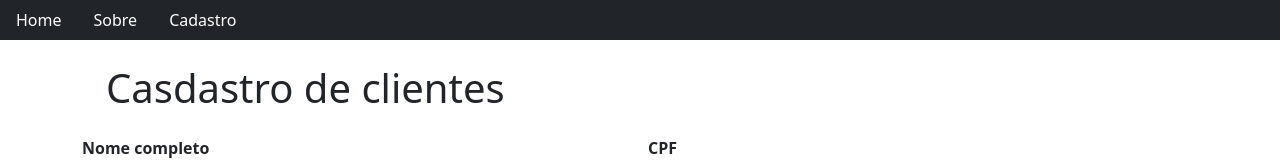
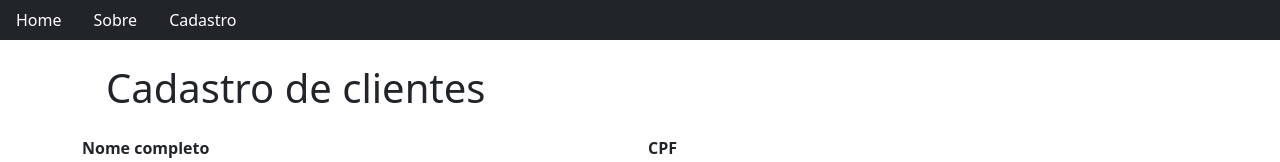
Before and after one commit to gaabdev/Estudo-de-Caso-01-Template-B-sico-HTML-com-Bootstrap, a plain HTML site: page index.html in a window 1280 px wide. Shown: the top 162 px of the page. Drawn offline with nearby package versions, Linux system fonts and the light colour scheme.

Commit message:
Tag h1 atualizada

```diff
--- a/index.html
+++ b/index.html
@@ -21,7 +21,7 @@
     <div class="container">
 
         <div class="m-4">
-            <h1>Casdastro de clientes</h1>
+            <h1>Cadastro de clientes</h1>
        </div>
         <!--Formulário-->
         <div>
```
